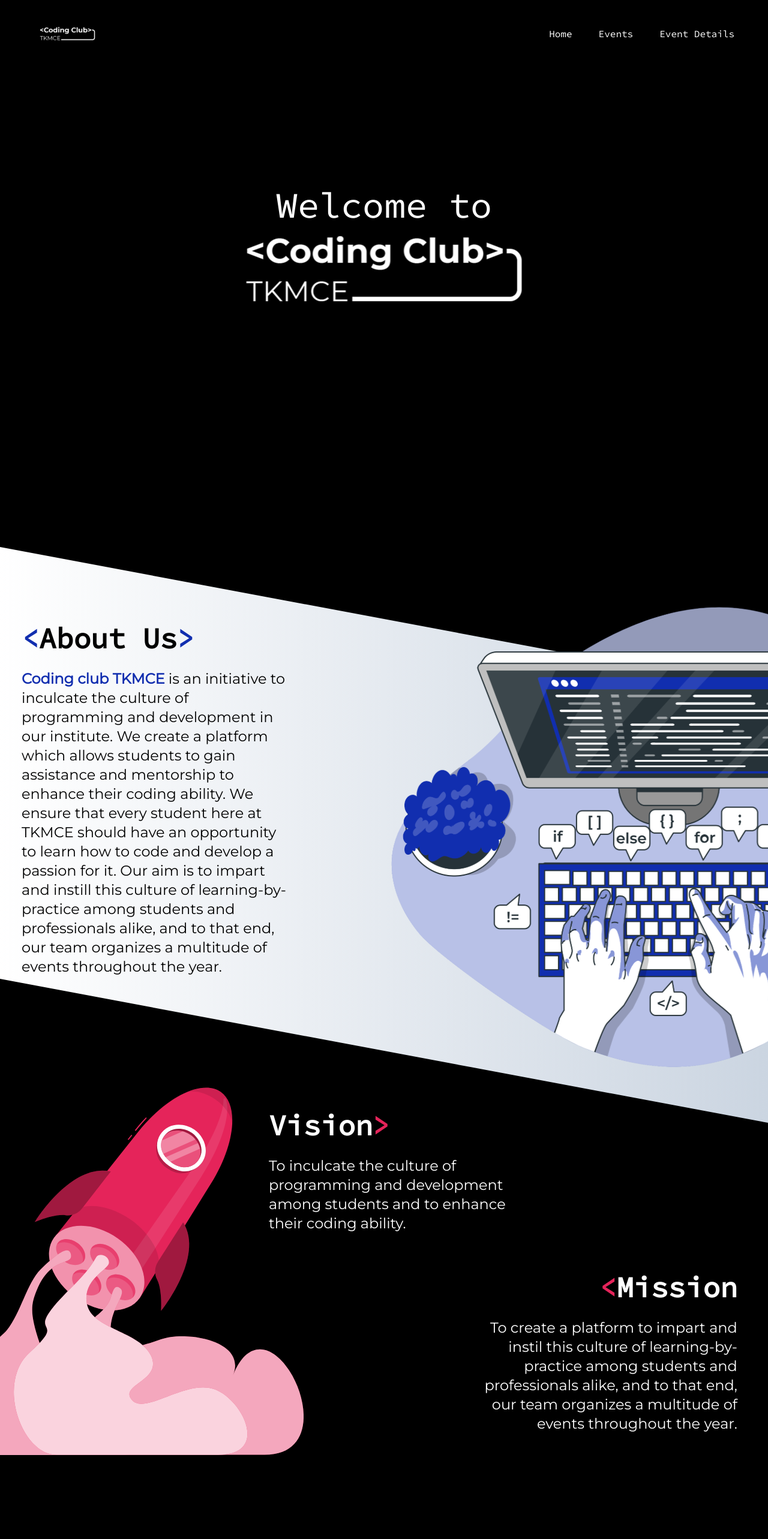
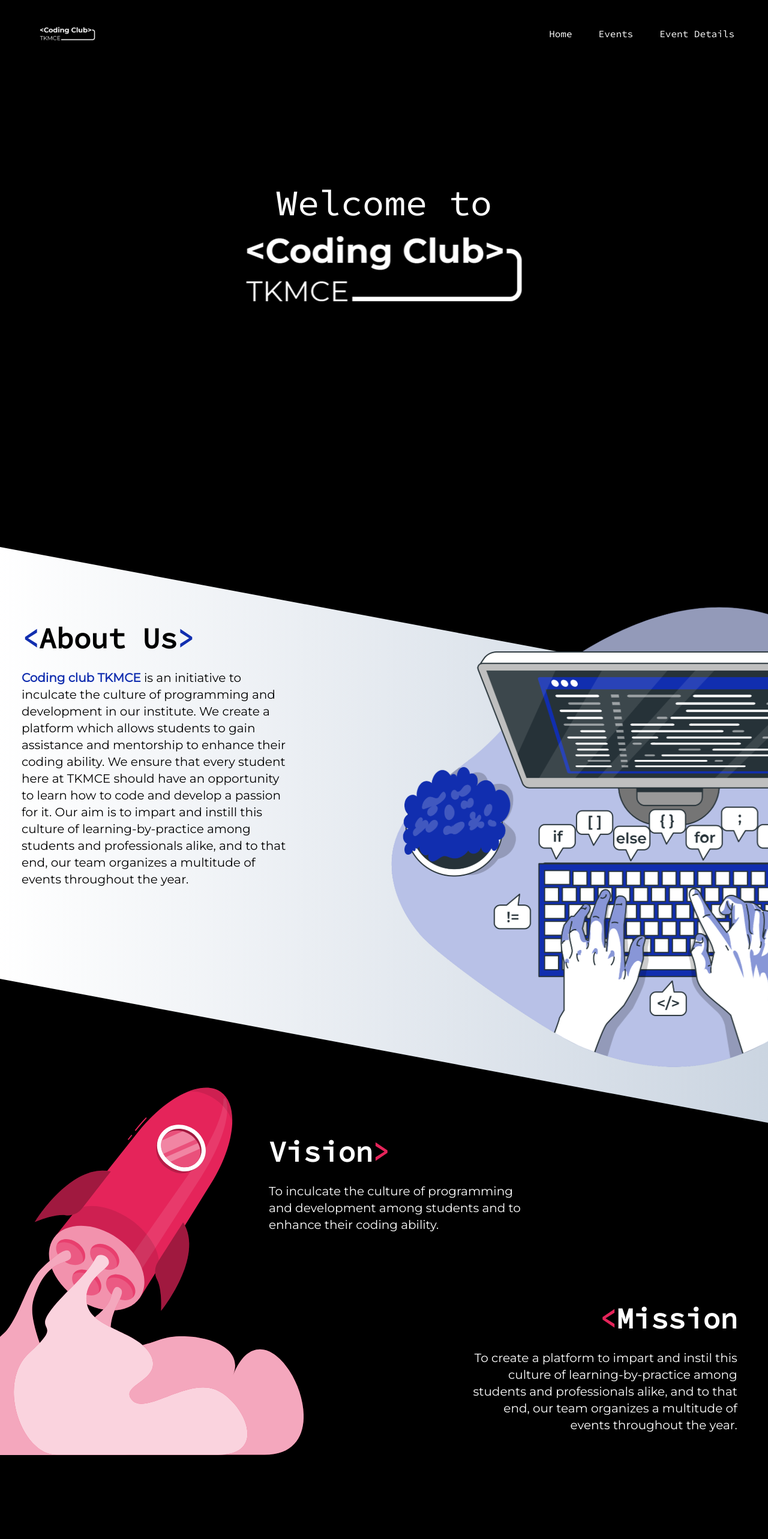
Before and after one commit to agastus047/codingclub-frontend, a React (Vite) app: page / in a window 1280 px wide. Shown: the top 2566 px of the page at 60% size. Built offline with nearby package versions, Linux system fonts and the light colour scheme.

Commit message:
Adjust responsiveness

```diff
--- a/src/components/Events.jsx
+++ b/src/components/Events.jsx
@@ -7,7 +7,7 @@ const Events = () => {
                 <div className="font-black text-4xl sm:text-6xl">EVENTS</div>
                 <div className="flex-auto border-b-4 mb-2 ml-2"></div>
             </div>
-            <div className="flex flex-col items-center gap-24 md:grid md:grid-cols-3 md:gap-36 sm:px-10">
+            <div className="flex flex-col items-center gap-24 md:grid md:grid-cols-2 xl:grid-cols-3 md:gap-36 sm:px-10">
                 <EventCard/>
                 <EventCard/>
                 <EventCard/>
--- a/src/components/Home.jsx
+++ b/src/components/Home.jsx
@@ -8,27 +8,29 @@ import VisionPic2 from '../assets/To the stars-rafiki(2).svg'
 const Home = () => {
     return(
         <div className="flex-auto">
-            <div className="flex flex-col justify-center items-center relative h-screen pb-44 sm:pb-32">
-                <div className='absolute top-1/4 text-4xl sm:text-6xl'>Welcome to</div>
-                <img src={Logo} alt='logo' className='h-80 sm:h-[70vh]'></img>
+            <div className="flex flex-col justify-center items-center h-screen pb-44 sm:pb-32">
+                <div className='relative'>
+                    <div className='absolute top-1/4 left-1/2 translate-x-[-50%] w-max text-4xl sm:text-6xl'>Welcome to</div>
+                    <img src={Logo} alt='logo' className='h-80 sm:h-[70vh]'></img>
+                </div>
             </div>
             <div className='relative hidden sm:block'>
                 <img src={AboutUsPic} className='absolute right-0 z-10 h-[55%]'></img>
                 <div className='about-us h-[120vh] bg-gradient-to-r from-white to-slate-300 text-black relative'>
-                    <div className='absolute top-32 left-9 w-[45%] xl:w-[35%]'>
+                    <div className='absolute top-32 left-9 w-[35%]'>
                         <div className='text-4xl sm:text-5xl font-black'><span className='text-[#112EAF]'>{'<'}</span>About Us<span className='text-[#112EAF]'>{'>'}</span></div>
-                        <p className='font-montserrat text-2xl mt-7'><span className='text-[#112EAF] font-bold'>Coding club TKMCE</span> is an initiative to inculcate the culture of programming and development in our institute. We create a platform which allows students to gain assistance and mentorship to enhance their coding ability. We ensure that every student here at TKMCE should have an opportunity to learn how to code and develop a passion for it. Our aim is to impart and instill this culture of learning-by-practice among students and professionals alike, and to that end, our team organizes a multitude of events throughout the year.</p>
+                        <p className='font-montserrat text-xl 2xl:text-2xl mt-7'><span className='text-[#112EAF] font-bold'>Coding club TKMCE</span> is an initiative to inculcate the culture of programming and development in our institute. We create a platform which allows students to gain assistance and mentorship to enhance their coding ability. We ensure that every student here at TKMCE should have an opportunity to learn how to code and develop a passion for it. Our aim is to impart and instill this culture of learning-by-practice among students and professionals alike, and to that end, our team organizes a multitude of events throughout the year.</p>
                     </div>
                 </div>
                 <div className='h-screen'></div>
                 <img src={VisionPic} className='absolute bottom-[14%] left-0 h-[35%]'></img>
                 <div className='absolute w-[35%] left-[35%] bottom-[35%]'>
                     <div className='text-5xl font-black'>Vision<span className='text-[#E5245A]'>{'>'}</span></div>
-                    <p className='font-montserrat text-2xl mt-7'>To inculcate the culture of programming and development among students and to enhance their coding ability.</p>
+                    <p className='font-montserrat text-xl 2xl:text-2xl mt-7'>To inculcate the culture of programming and development among students and to enhance their coding ability.</p>
                 </div>
                 <div className='absolute w-[35%] text-right right-[4%] bottom-[16%]'>
                     <div className='text-5xl font-black'><span className='text-[#E5245A]'>{'<'}</span>Mission</div>
-                    <p className='font-montserrat text-2xl mt-7'>To create a platform to impart and instil this culture of learning-by-practice among students and professionals alike, and to that end, our team organizes a multitude of events throughout the year.</p>
+                    <p className='font-montserrat text-xl 2xl:text-2xl mt-7'>To create a platform to impart and instil this culture of learning-by-practice among students and professionals alike, and to that end, our team organizes a multitude of events throughout the year.</p>
                 </div>
             </div>
             <div className='sm:hidden'>
```
